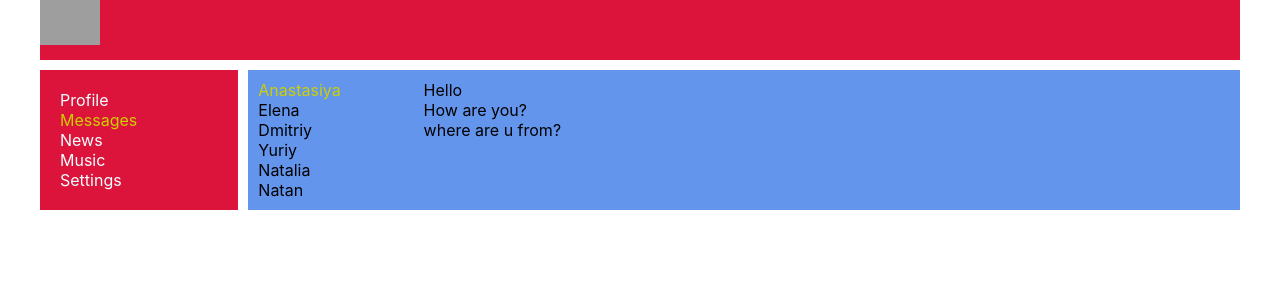
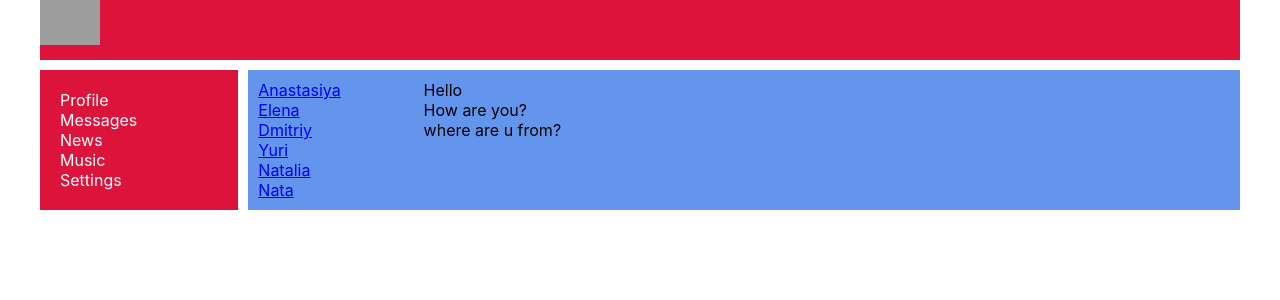
Before and after one commit to Kliapwnz/samuray, a React (Create React App) app: page /dialogs in a window 1280 px wide. Shown: the top 300 px of the page. Built offline with nearby package versions, Linux system fonts and the light colour scheme; grey boxes are pictures that could not be loaded.

Commit message:
add navlink to dialogs

```diff
--- a/src/components/Dialogs/Dialogs.tsx
+++ b/src/components/Dialogs/Dialogs.tsx
@@ -1,16 +1,17 @@
 import React from 'react';
 import n from "./Dialogs.module.css"
+import {NavLink} from "react-router-dom";
 
 export const Dialogs = () => {
     return (
         <div className={n.dialogs}>
             <div className={n.dialogsItems}>
-                <div className={n.dialog + " " + n.active}>Anastasiya</div>
-                <div className={n.dialog}>Elena</div>
-                <div className={n.dialog}>Dmitriy</div>
-                <div className={n.dialog}>Yuriy</div>
-                <div className={n.dialog}>Natalia</div>
-                <div className={n.dialog}>Natan</div>
+                <div className={n.dialog + " " + n.active}><NavLink to="/dialogs/1">Anastasiya</NavLink></div>
+                <div className={n.dialog}><NavLink to="/dialogs/2">Elena</NavLink></div>
+                <div className={n.dialog}><NavLink to="/dialogs/3">Dmitriy</NavLink></div>
+                <div className={n.dialog}><NavLink to="/dialogs/4">Yuri</NavLink></div>
+                <div className={n.dialog}><NavLink to="/dialogs/5">Natalia</NavLink></div>
+                <div className={n.dialog}><NavLink to="/dialogs/6">Nata</NavLink></div>
             </div>
             <div className={n.messages}>
                 <div className={n.message}>Hello</div>
--- a/src/components/Navbar/Navbar.tsx
+++ b/src/components/Navbar/Navbar.tsx
@@ -5,9 +5,9 @@ import {NavLink} from "react-router-dom";
 export const Navbar = () => {
     return (
         <nav className={n.nav}>
-            <div className={n.item}><NavLink to="/profile" className = { e => e.isActive ? n.active : n.item }>Profile</NavLink></div>
-            <div className={n.item}><NavLink to="/dialogs" className = { e => e.isActive ? n.active : n.item }>Messages</NavLink></div>
-            <div className={n.item}><NavLink to="/news" className = { e => e.isActive ? n.active : n.item }>News</NavLink></div>
+            <div className={n.item}><NavLink to="/profile/*" className = { e => e.isActive ? n.active : n.item }>Profile</NavLink></div>
+            <div className={n.item}><NavLink to="/dialogs/*" className = { e => e.isActive ? n.active : n.item }>Messages</NavLink></div>
+            <div className={n.item}><NavLink to="/news/*" className = { e => e.isActive ? n.active : n.item }>News</NavLink></div>
             <div className={n.item}><NavLink to="/music" className = { e => e.isActive ? n.active : n.item }>Music</NavLink></div>
             <div className={n.item}><NavLink to="/settings" className = { e => e.isActive ? n.active : n.item }>Settings</NavLink></div>
         </nav>
```
